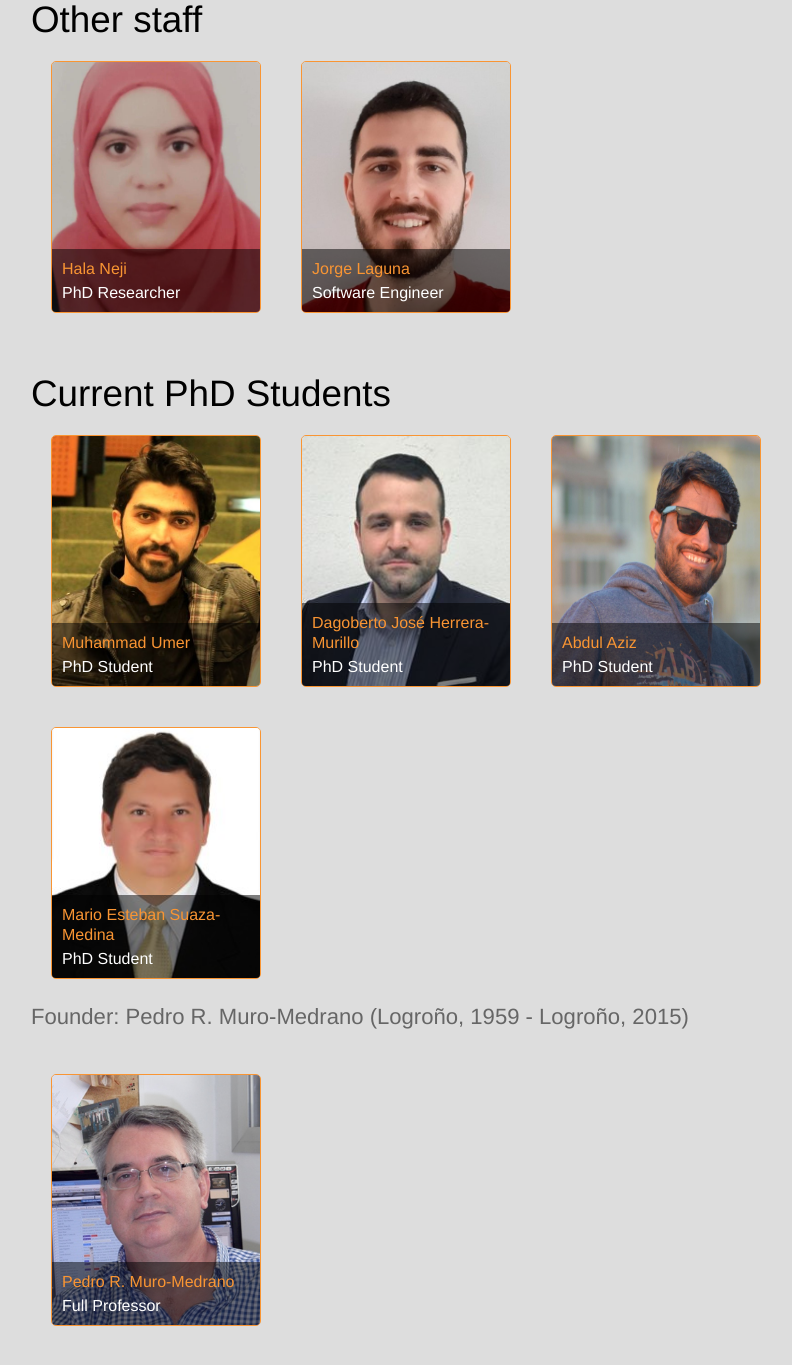
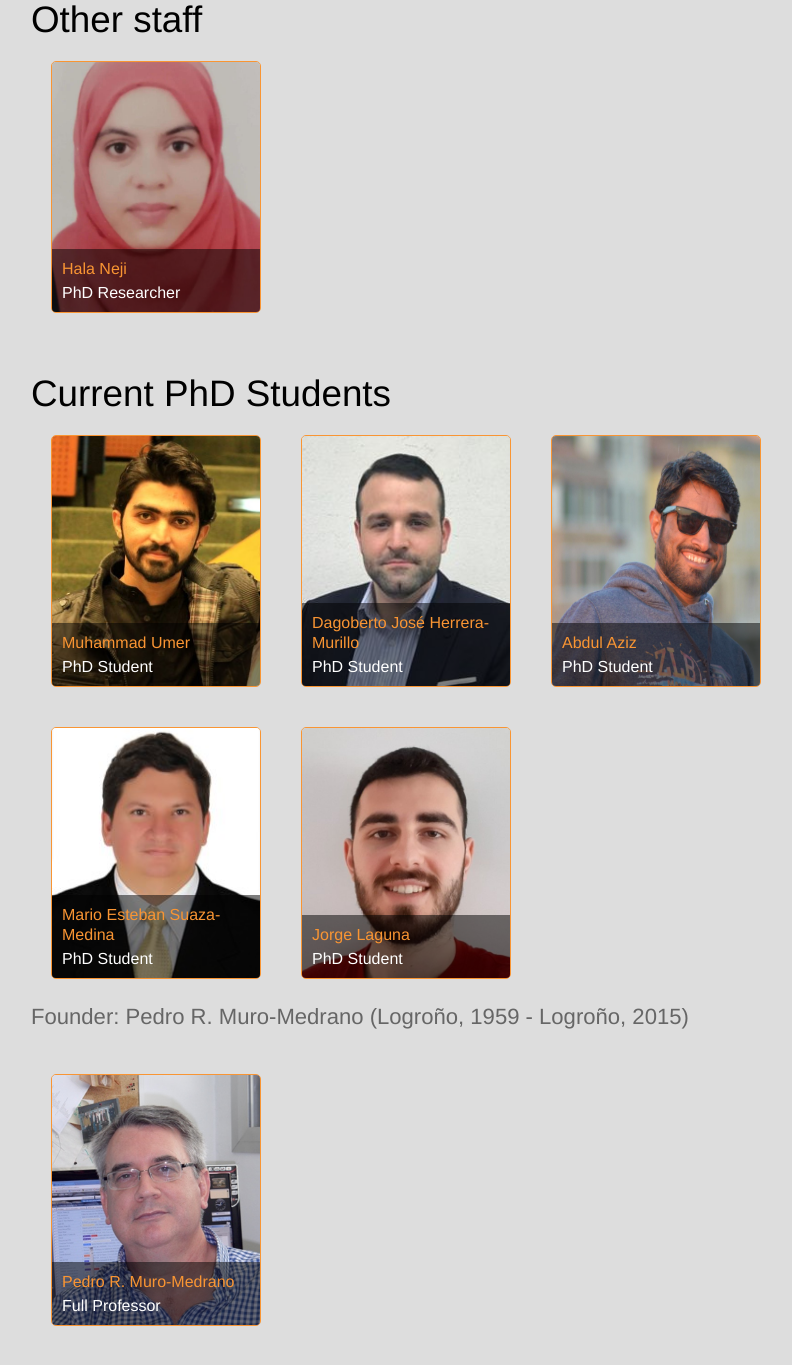
Before and after one commit to IAAA-Lab/IAAA-Lab.github.io, a Jekyll site: the page built from index.html, in a window 1280 px wide and 1400 px high, scrolled down 2194 px. Shown: the top 1365 px of the window, without its empty margins (234-1026 px from the left). Built offline with Jekyll 4.4.1, drawn with Linux system fonts in a browser that asks for light colours.

Commit message:
Pongo a Jorge como estudiante de doctoeado

```diff
--- a/index.html
+++ b/index.html
@@ -64,7 +64,7 @@ title: IAAA
 		<div>
 		<ul class="image-grid">
 		<li>{% include staff-member.html member='neji' %}</li>
-		<li>{% include staff-member.html member='jlagunar' %}</li>
+		<li class="filler"></li>
 		<li class="filler"></li>
 		<li class="filler"></li>
 		<li class="filler"></li>
@@ -79,7 +79,7 @@ title: IAAA
 		<li>{% include phd-student.html member='dherrera' %}</li>
 		<li>{% include phd-student.html member='aziz' %}</li>
 		<li>{% include phd-student.html member='mario' %}</li>
-		<li class="filler"></li>
+		<li>{% include phd-student.html member='jlagunar' %}</li>
 		<li class="filler"></li>
 		{% comment %}
 		<!-- Número de li debe ser múltiplo de 2 y de 3 para tener un grid majo
```
